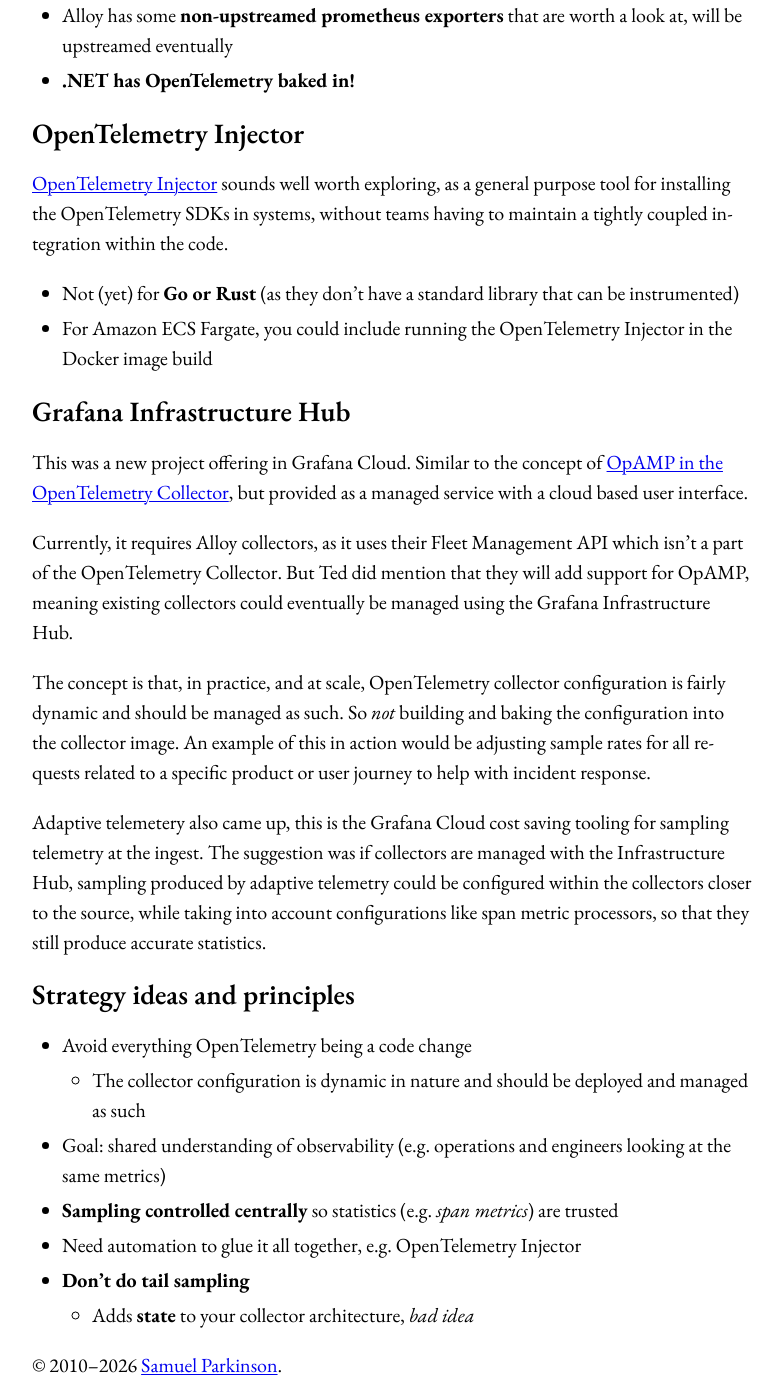
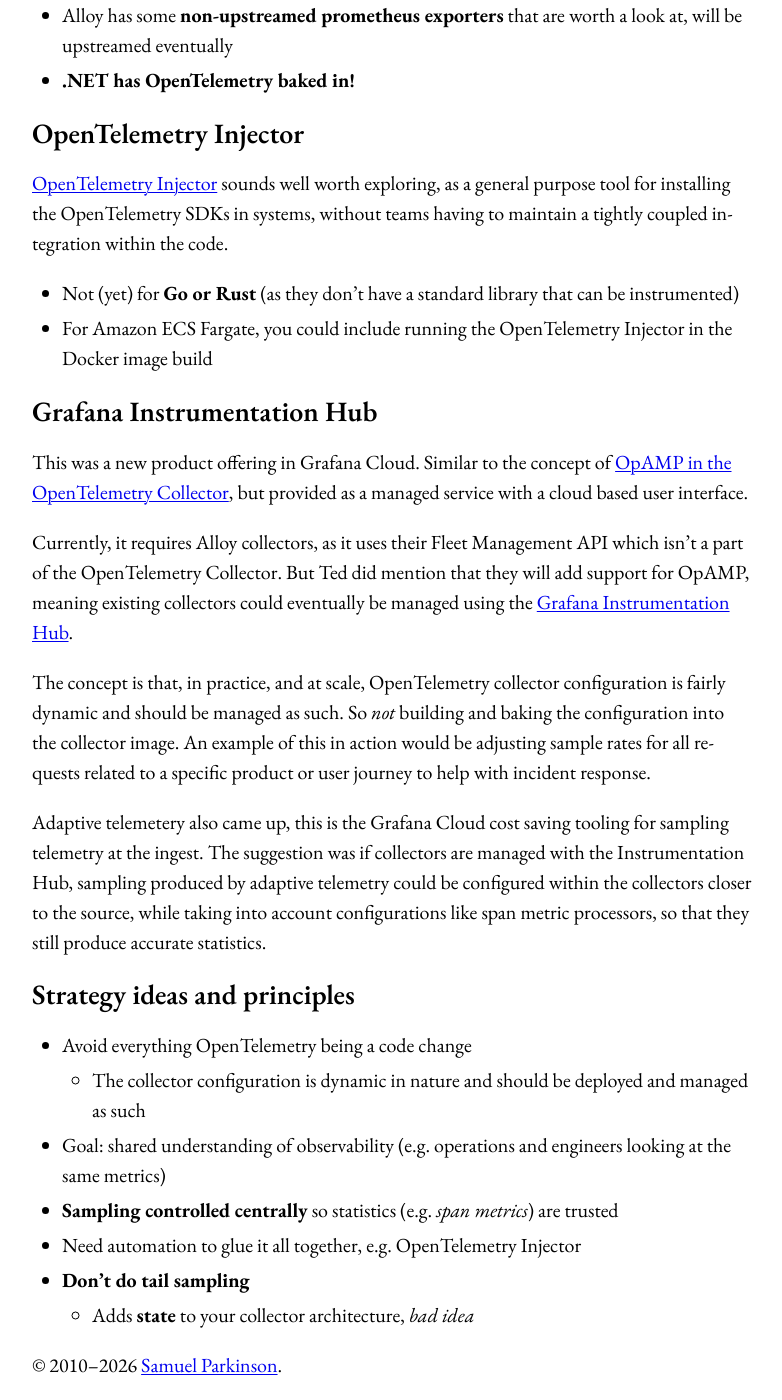
Before and after one commit to sjparkinson/uncomplicated.systems, a Jekyll site: the page built from _posts/2026-02-05-opentelemetry-at-scale.md, in a window 1280 px wide and 1400 px high, scrolled down 1499 px. Shown: the whole window, without its empty margins (248-1030 px from the left). Built offline with Jekyll 4.4.1, drawn with Linux system fonts in a browser that asks for light colours.

Commit message:
Fix the product name

```diff
--- a/_posts/2026-02-05-opentelemetry-at-scale.md
+++ b/_posts/2026-02-05-opentelemetry-at-scale.md
@@ -41,15 +41,15 @@
 - Not (yet) for **Go or Rust** (as they don't have a standard library that can be instrumented)
 - For Amazon ECS Fargate, you could include running the OpenTelemetry Injector in the Docker image build
 
-### Grafana Infrastructure Hub
+### Grafana Instrumentation Hub
 
-This was a new project offering in Grafana Cloud. Similar to the concept of [OpAMP in the OpenTelemetry Collector](https://opentelemetry.io/docs/collector/management/), but provided as a managed service with a cloud based user interface.
+This was a new product offering in Grafana Cloud. Similar to the concept of [OpAMP in the OpenTelemetry Collector](https://opentelemetry.io/docs/collector/management/), but provided as a managed service with a cloud based user interface.
 
-Currently, it requires Alloy collectors, as it uses their Fleet Management API which isn't a part of the OpenTelemetry Collector. But Ted did mention that they will add support for OpAMP, meaning existing collectors could eventually be managed using the Grafana Infrastructure Hub.
+Currently, it requires Alloy collectors, as it uses their Fleet Management API which isn't a part of the OpenTelemetry Collector. But Ted did mention that they will add support for OpAMP, meaning existing collectors could eventually be managed using the [Grafana Instrumentation Hub](https://grafana.com/whats-new/2025-12-17-instrumentation-hub-in-grafana-cloud/).
 
 The concept is that, in practice, and at scale, OpenTelemetry collector configuration is fairly dynamic and should be managed as such. So _not_ building and baking the configuration into the collector image. An example of this in action would be adjusting sample rates for all requests related to a specific product or user journey to help with incident response.
 
-Adaptive telemetery also came up, this is the Grafana Cloud cost saving tooling for sampling telemetry at the ingest. The suggestion was if collectors are managed with the Infrastructure Hub, sampling produced by adaptive telemetry could be configured within the collectors closer to the source, while taking into account configurations like span metric processors, so that they still produce accurate statistics.
+Adaptive telemetery also came up, this is the Grafana Cloud cost saving tooling for sampling telemetry at the ingest. The suggestion was if collectors are managed with the Instrumentation Hub, sampling produced by adaptive telemetry could be configured within the collectors closer to the source, while taking into account configurations like span metric processors, so that they still produce accurate statistics.
 
 ### Strategy ideas and principles
 
```
